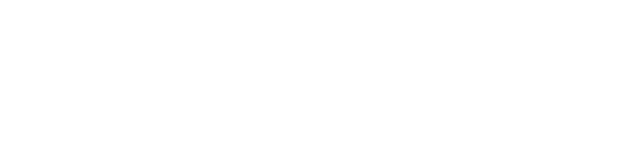
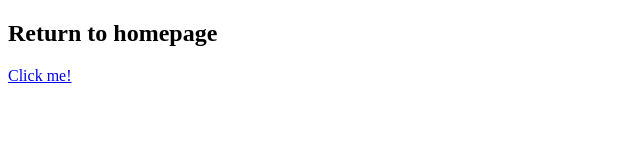
Before and after one commit to matthew-wong1/odin-recipes, a plain HTML site: page recipes/lasagna.html in a window 1280 px wide. Shown: the whole page, without its empty margins (0-640 px from the left). Drawn offline with Linux system fonts and the light colour scheme.

Commit message:
Add return to homepage for all subpages

```diff
--- a/recipes/lasagna.html
+++ b/recipes/lasagna.html
@@ -6,6 +6,7 @@
     </head>
 
     <body>
-
+        <h2>Return to homepage</h2>
+        <a href="../index.html">Click me!</a>
     </body>
 </html>
```
Also changed, not shown: recipes/meatballs.html (+2 -1 lines).
